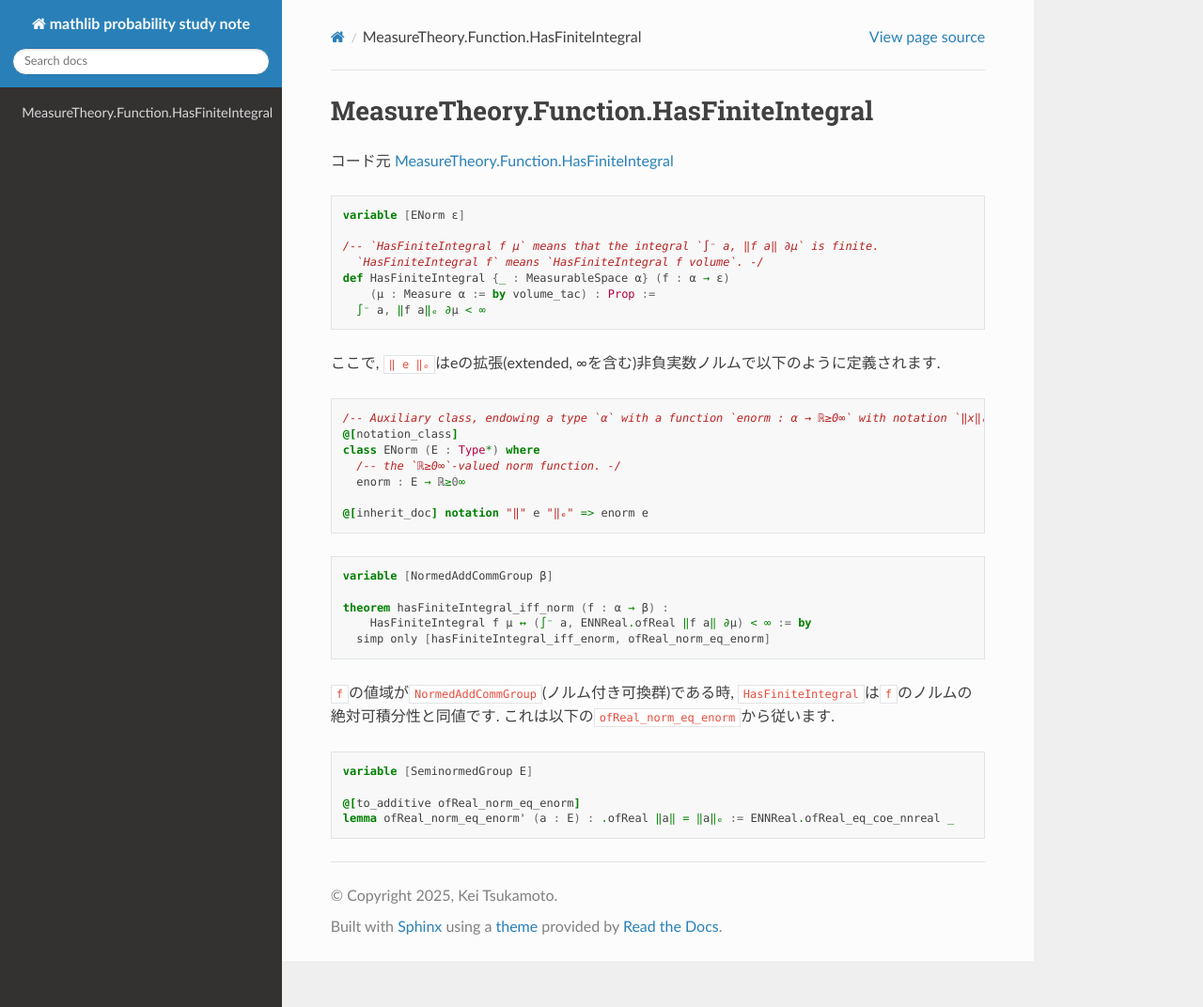
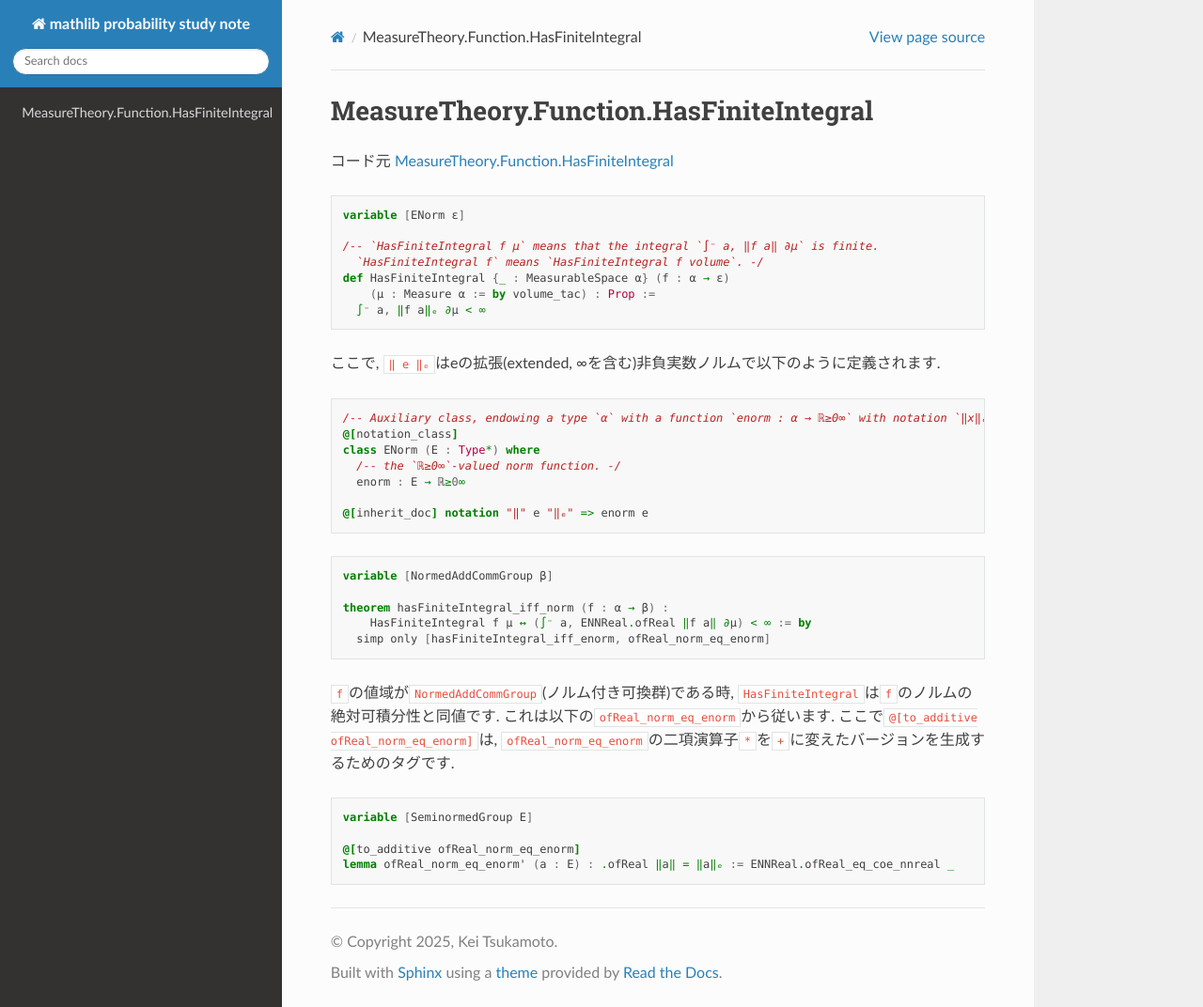
Before and after one commit to auto-res/mathlib_probability_study_note, a Sphinx documentation site: the page built from docs/source/MeasureTheory/Function/HasFiniteIntegral.md, in a window 1280 px wide and 1072 px high. Shown: the whole window at 94% size. Built offline with Sphinx 7.4.7 and the Read the Docs theme 3.1.0, drawn with Linux system fonts in a browser that asks for light colours.

Commit message:
index.md

````diff
--- a/docs/source/MeasureTheory/Function/HasFiniteIntegral.md
+++ b/docs/source/MeasureTheory/Function/HasFiniteIntegral.md
@@ -32,7 +32,7 @@ theorem hasFiniteIntegral_iff_norm (f : α → β) :
     HasFiniteIntegral f μ ↔ (∫⁻ a, ENNReal.ofReal ‖f a‖ ∂μ) < ∞ := by
   simp only [hasFiniteIntegral_iff_enorm, ofReal_norm_eq_enorm]
 ```
-`f`の値域が`NormedAddCommGroup`(ノルム付き可換群)である時, `HasFiniteIntegral`は`f`のノルムの絶対可積分性と同値です. これは以下の`ofReal_norm_eq_enorm`から従います.
+`f`の値域が`NormedAddCommGroup`(ノルム付き可換群)である時, `HasFiniteIntegral`は`f`のノルムの絶対可積分性と同値です. これは以下の`ofReal_norm_eq_enorm`から従います. ここで`@[to_additive ofReal_norm_eq_enorm]`は, `ofReal_norm_eq_enorm`の二項演算子`*`を`+`に変えたバージョンを生成するためのタグです.
 
 ``` lean4
 variable [SeminormedGroup E]
````
